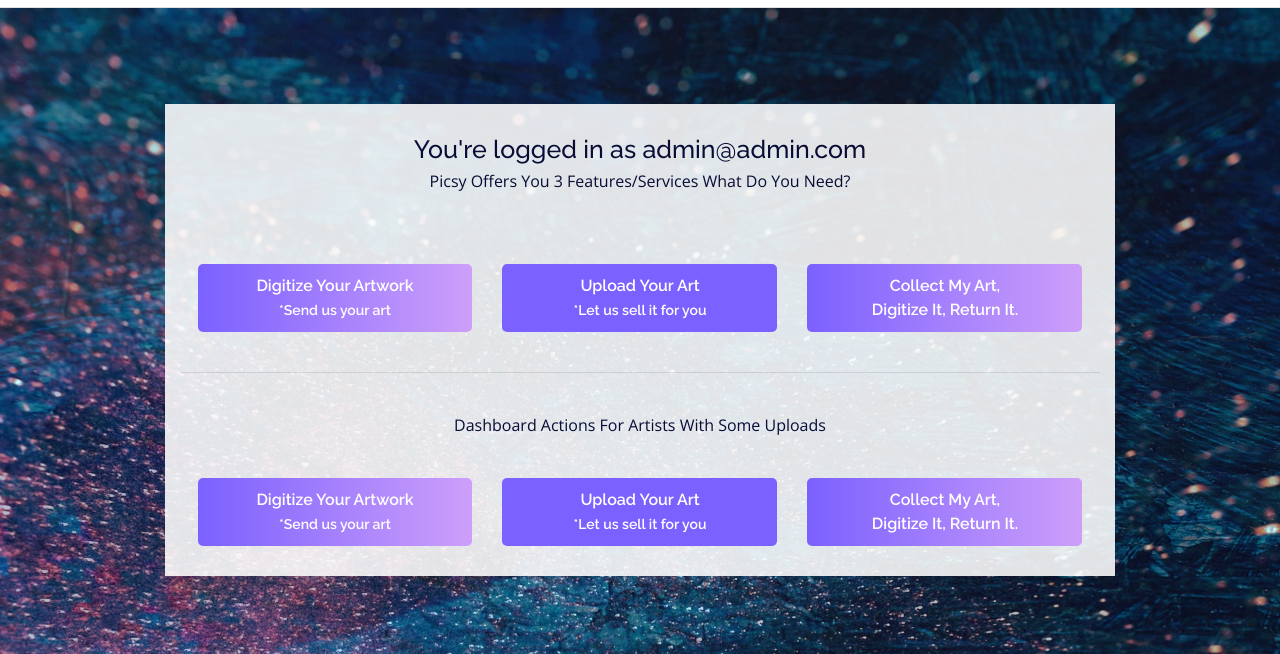
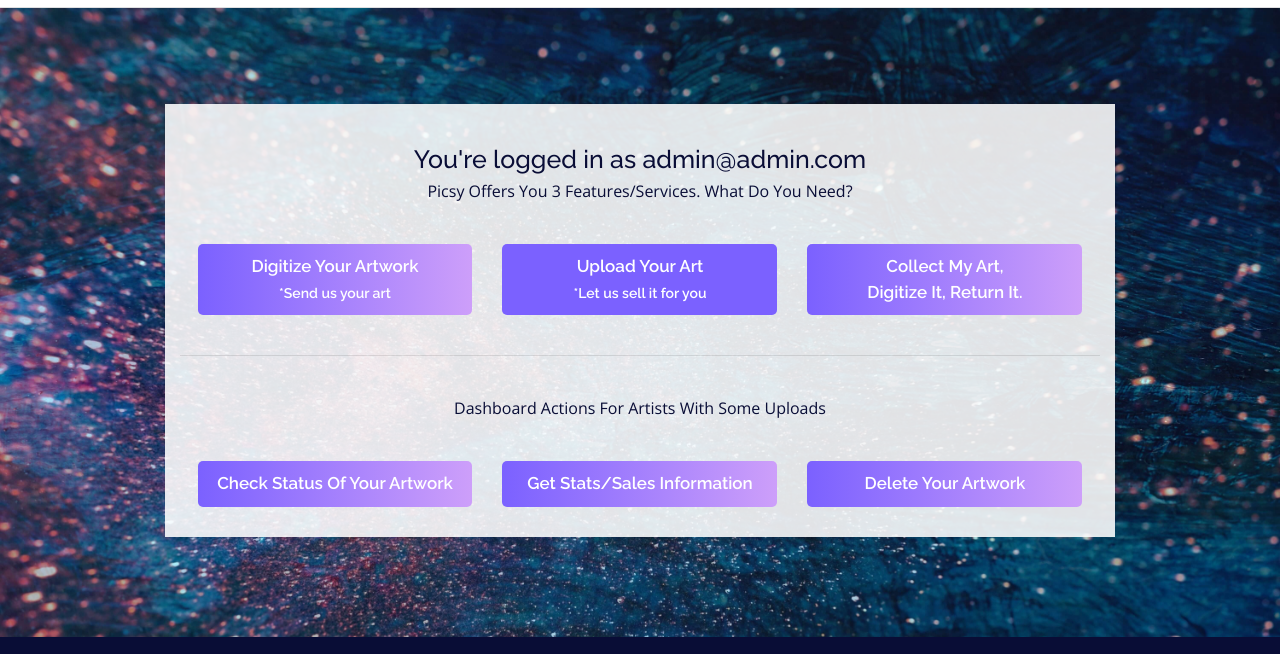
Before and after one commit to Shamonti/picsy, a website: page seller-dashboard.html in a window 1280 px wide. Shown: the part 146-800 px from the top of the page. Drawn offline with nearby package versions, Linux system fonts and the light colour scheme.

Commit message:
edited dashboard

```diff
--- a/sass/pages/_dashboard.scss
+++ b/sass/pages/_dashboard.scss
@@ -1,5 +1,4 @@
 .section-dashboard {
-  height: 90rem;
   background: url(../img/background.jpg);
   background-position: center;
   background-size: cover;
@@ -16,7 +15,7 @@
   button {
     width: 100%;
     font-weight: 600;
-    font-size: 1.6rem;
+    font-size: 1.7rem;
 
     span {
       font-size: 1.4rem;
--- a/seller-dashboard.html
+++ b/seller-dashboard.html
@@ -138,10 +138,10 @@
         <div class="container">
           <div class="row">
             <div class="offset-md-1 col-md-10 bg-dashboard">
-              <div class="row py-5">
-                <div class="col md-12 text-center">
+              <div class="row pt-5">
+                <div class="col md-12 text-center pt-3">
                   <h1>You're logged in as admin@admin.com</h1>
-                  <p class="text-capitalize">picsy offers you 3 features/services what do you need?</p>
+                  <p class="text-capitalize">picsy offers you 3 features/services. what do you need?</p>
                 </div>
               </div>
               <div class="row mx-1 py-5">
@@ -171,21 +171,15 @@
                 </div>
 
                 <div class="col-md-4">
-                  <button type="button" class="btn btn-gradient btn-gradient--dashboard py-3">Digitize Your Artwork
-                    <br>
-                    <span>*Send us your art</span>
+                  <button type="button" class="btn btn-gradient btn-gradient--dashboard py-3">Check Status Of Your Artwork
                   </button>
                 </div>
                 <div class="col-md-4">
-                  <button type="button" class="btn btn-solid btn-solid--square py-3">Upload Your Art
-                    <br>
-                    <span>*Let us sell it for you</span>
+                  <button type="button" class="btn btn-gradient btn-gradient--dashboard py-3">Get Stats/Sales Information
                   </button>
                 </div>
                 <div class="col-md-4">
-                  <button type="button" class="btn btn-gradient btn-gradient--dashboard py-3">Collect My Art,
-                    <br>
-                    Digitize It, Return It.
+                  <button type="button" class="btn btn-gradient btn-gradient--dashboard py-3">Delete Your Artwork
                   </button>
                 </div>
               </div>
```
Also changed, not shown: css/style.css, 1 other file.
